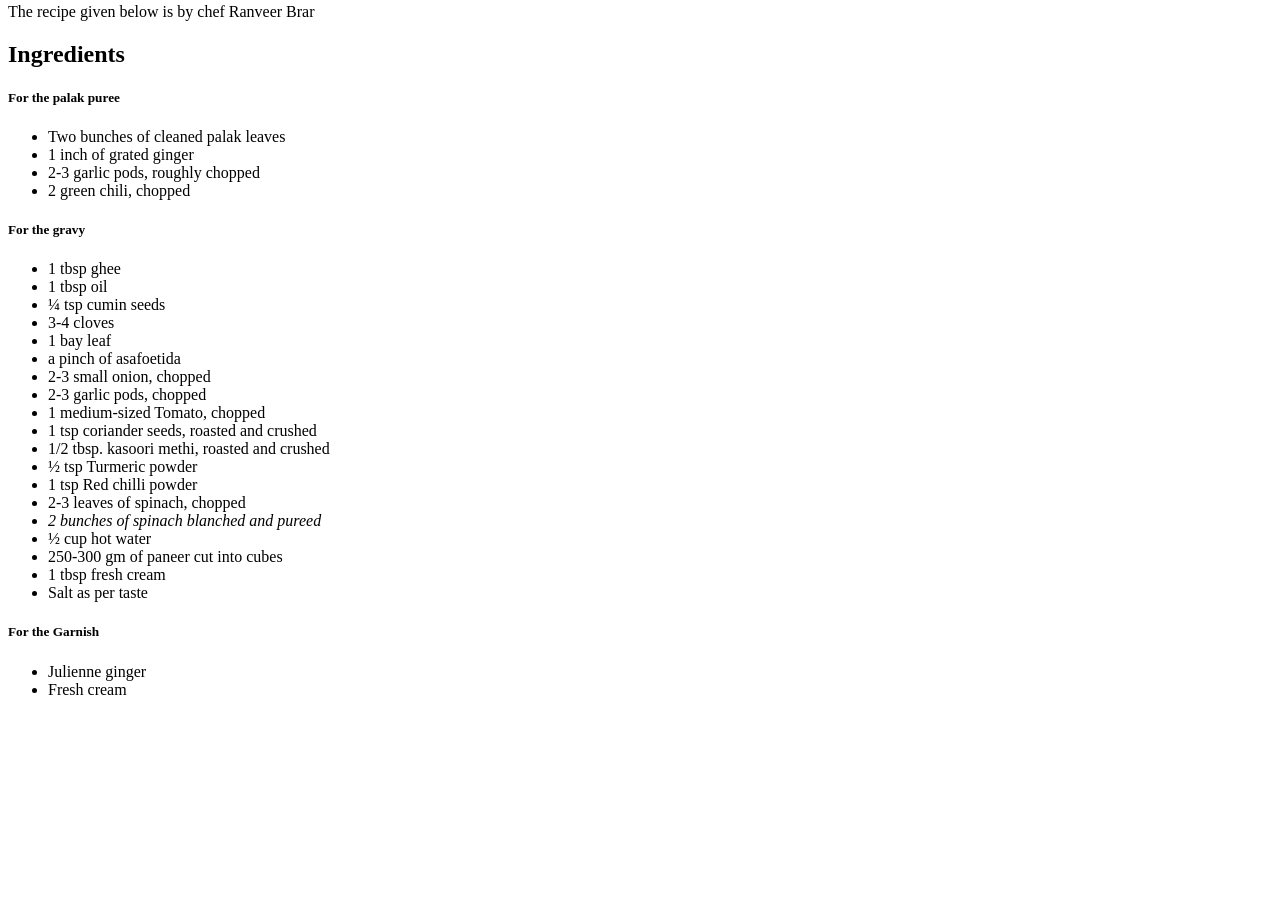
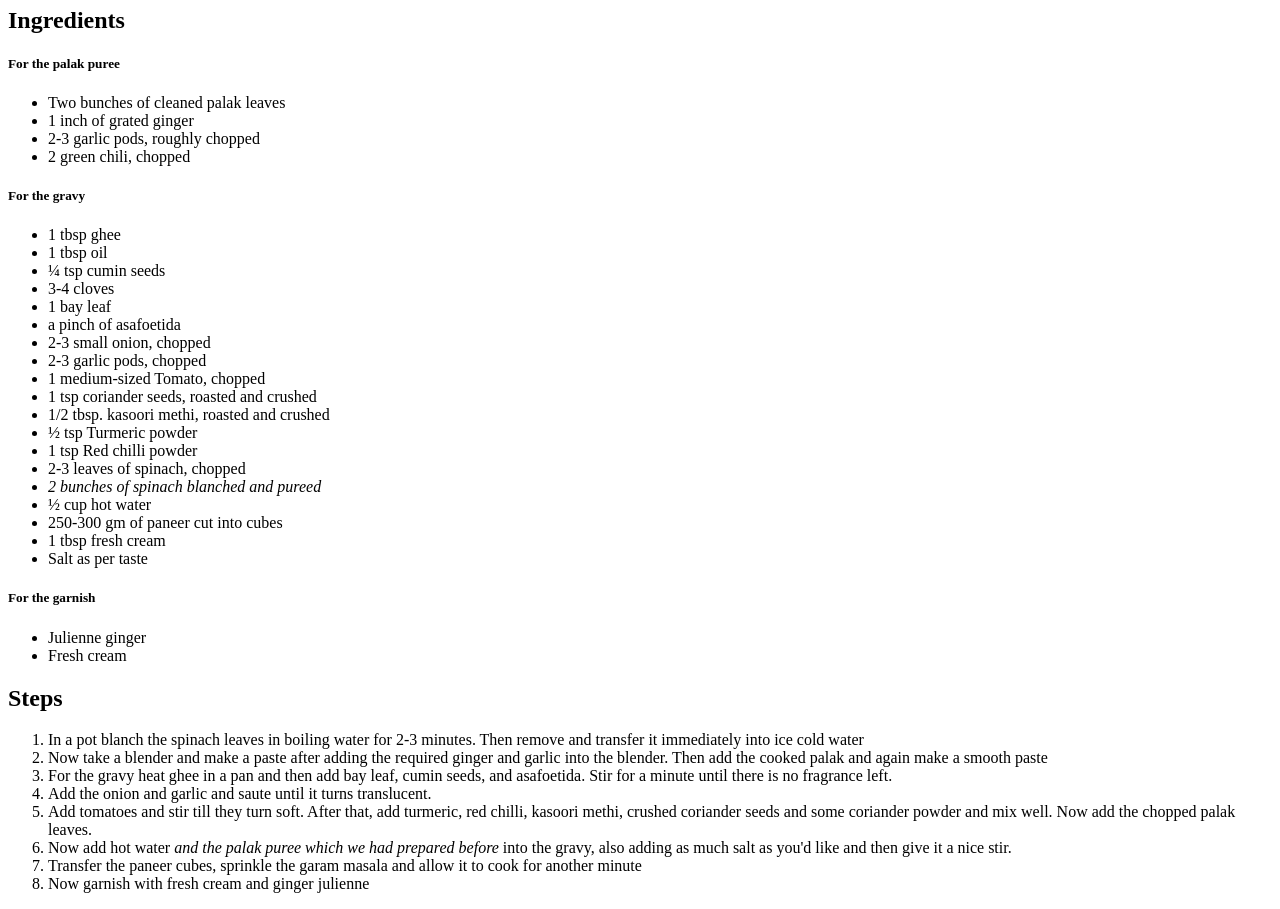
Before and after one commit to incodebase/odin-recipes, a plain HTML site: page recipes/palakpaneer.html in a window 1280 px wide. Shown: the part 534-1443 px from the top of the page. Before the commit the page ends 1249 px from the top, so only its background shows below. Drawn offline with Linux system fonts and the light colour scheme.

Commit message:
Edit butterchicken.html, dalmakhani.html and palakpaneer.html

```diff
--- a/recipes/palakpaneer.html
+++ b/recipes/palakpaneer.html
@@ -12,7 +12,6 @@
         <h2>Description</h2>
         <p>The palak paneer is a vegetarian dish, consisting of paneer (a type of cottage cheese) in a thick paste made from puréed spinach, called palak in Hindi, Marathi, Gujarati, and other Indian languages.</p>
         <p>The terms palak paneer and saag paneer are sometimes used interchangeably in restaurants in the United States and Canada. However, saag paneer is different from traditional palak paneer in that it contains other green leafy vegetables, such as mustard greens, whereas palak paneer only contains spinach. Dhaba restaurants often specialize in palak paneer.</p>
-        <p>The recipe given below is by chef Ranveer Brar</p>
         <h2>Ingredients</h2>
         <h5>For the palak puree</h5>
         <ul>
@@ -43,11 +42,21 @@
             <li>1 tbsp fresh cream</li>
             <li>Salt as per taste</li>
         </ul>
-        <h5>For the Garnish</h5>
+        <h5>For the garnish</h5>
         <ul>
             <li>Julienne ginger</li>
             <li>Fresh cream</li>
-
         </ul>
+        <h2>Steps</h2>
+        <ol>
+            <li>In a pot blanch the spinach leaves in boiling water for 2-3 minutes. Then remove and transfer it immediately into ice cold water</li>
+            <li>Now take a blender and make a paste after adding the required ginger and garlic into the blender. Then add the cooked palak and again make a smooth paste</li>
+            <li>For the gravy heat ghee in a pan and then add bay leaf, cumin seeds, and asafoetida. Stir for a minute until there is no fragrance left.</li>
+            <li>Add the onion and garlic and saute until it turns translucent.</li>
+            <li>Add tomatoes and stir till they turn soft. After that, add turmeric, red chilli, kasoori methi, crushed coriander seeds and some coriander powder and mix well. Now add the chopped palak leaves.</li>
+            <li>Now add hot water <em>and the palak puree which we had prepared before</em> into the gravy, also adding as much salt as you'd like and then give it a nice stir.</li>
+            <li>Transfer the paneer cubes, sprinkle the garam masala and allow it to cook for another minute</li>
+            <li>Now garnish with fresh cream and ginger julienne</li>
+        </ol>
     </body>
 </html>
```
Also changed, not shown: recipes/butterchicken.html (+2 -3 lines), recipes/dalmakhani.html (+3 -4 lines).
